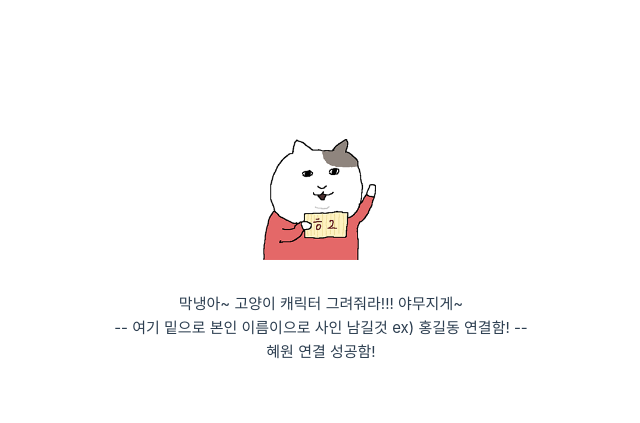
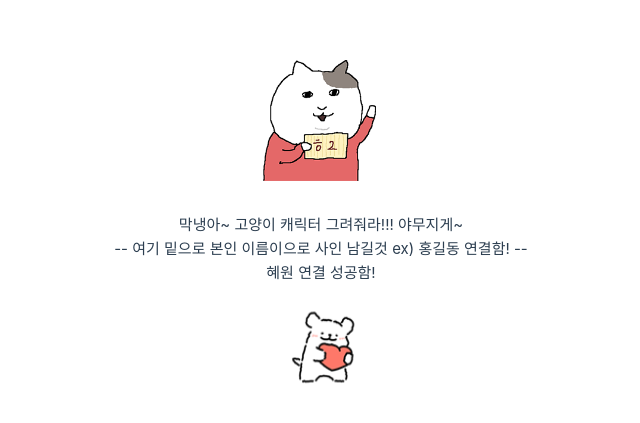
Before and after one commit to yczoro/yumyum_hero, a Vue app: page / in a window 1280 px wide. Shown: the part 151-574 px from the top of the page, without its empty margins (319-959 px from the left). Built offline with nearby package versions, Linux system fonts and the light colour scheme.

Commit message:
230710 혜원 강쥐 추가

```diff
--- a/src/App.vue
+++ b/src/App.vue
@@ -8,7 +8,7 @@ import TheWelcome from './components/TheWelcome.vue'
     <img alt="Vue logo" class="logo" src="./assets/img/yum_cat.png" width="125" height="125" />
     <p>막냉아~ 고양이 캐릭터 그려줘라!!! 야무지게~</p>
     <p> -- 여기 밑으로 본인 이름이으로 사인 남길것 ex) 홍길동 연결함! --</p>
-    <p>혜원 연결 성공함!</p>
+    <p>혜원 연결 성공함!<img alt="Vue logo" class="logo" src="./assets/img/yum_heart.png" width="125" height="125" /></p>
   </div>
 </template>
 
```
Also changed, not shown: src/assets/img/yum_heart.png (added).
